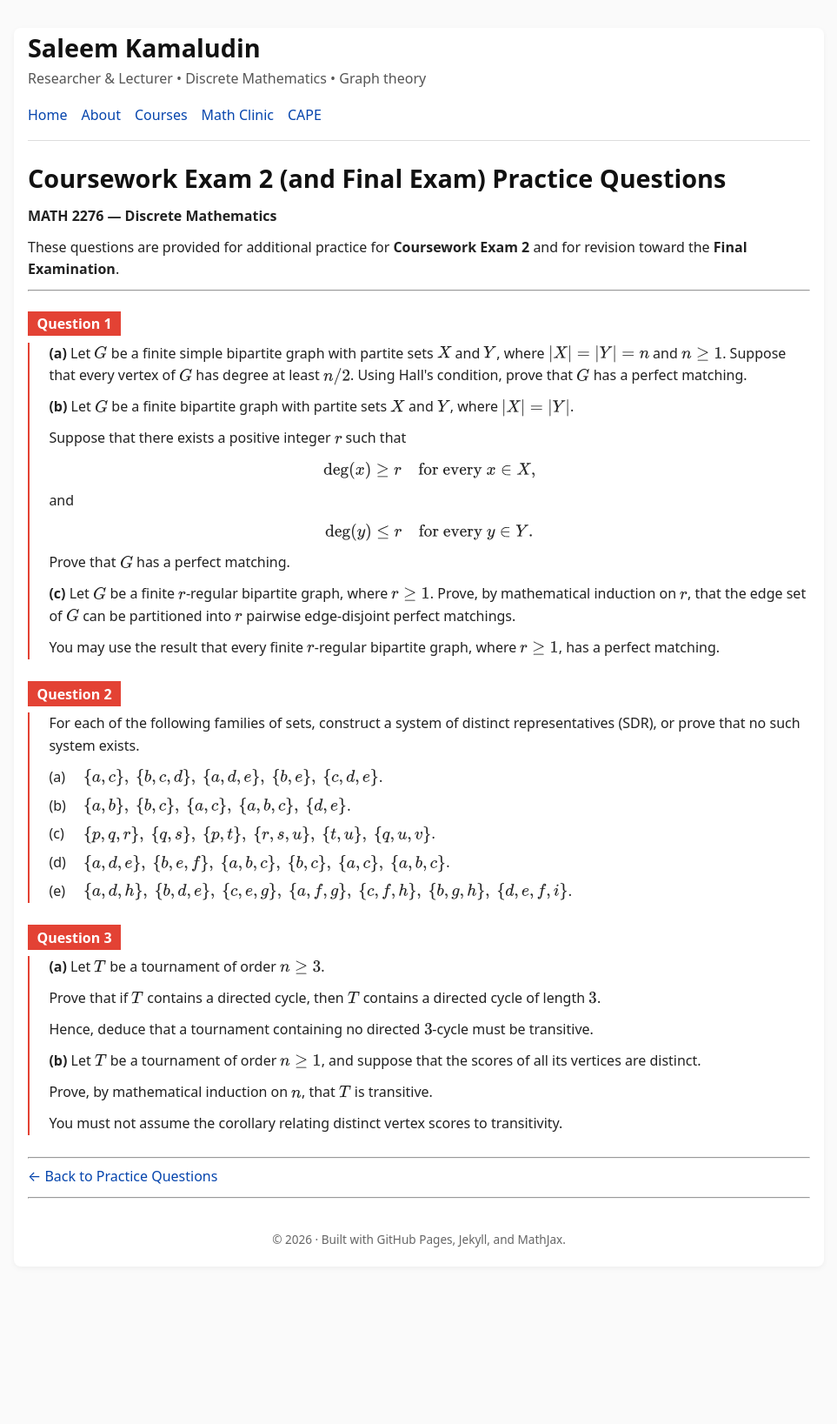
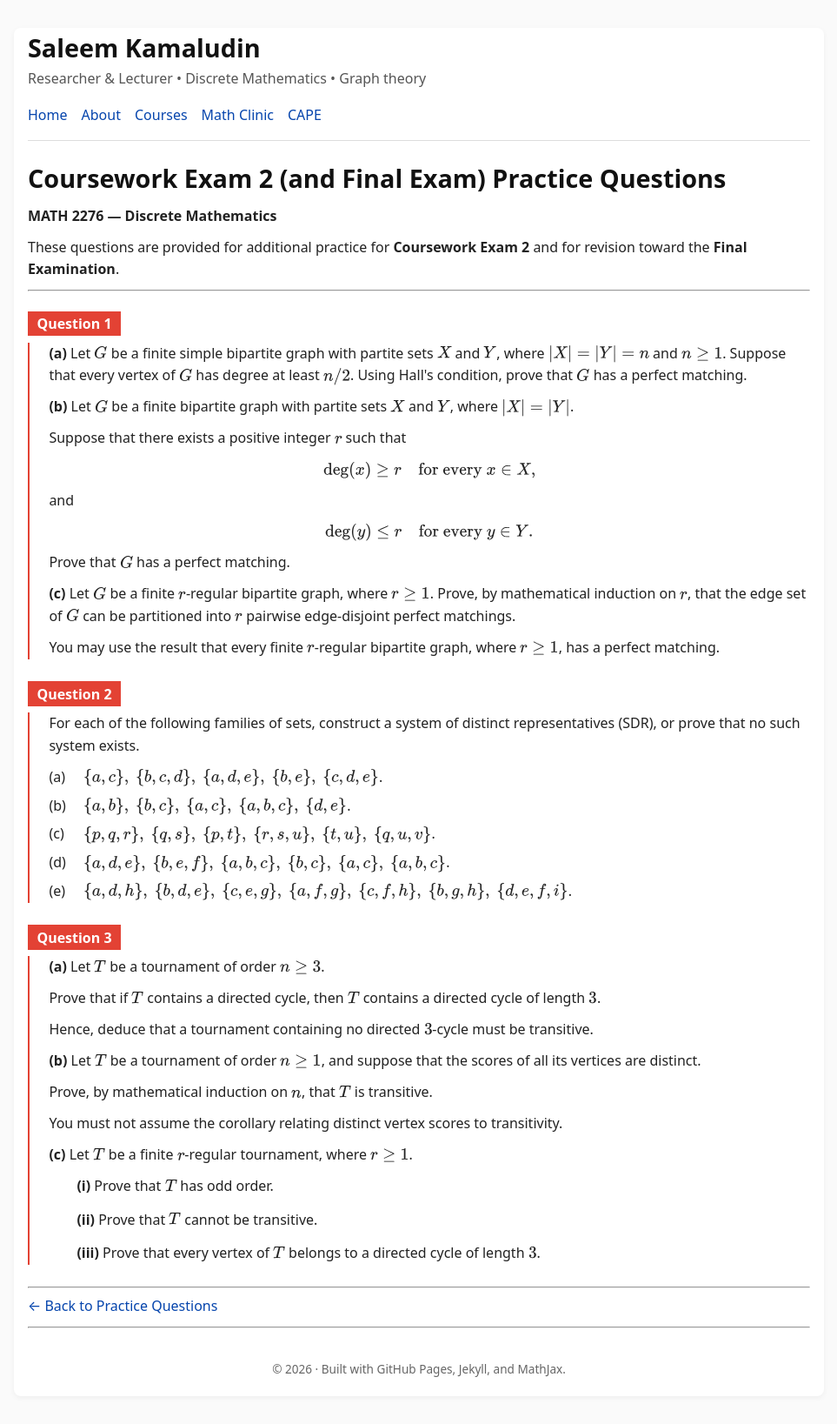
Before and after one commit to SaleemKamaludin/SaleemKamaludin.github.io, a Jekyll site: the page built from courses/math-2276/practice-questions/coursework-exam-2/index.md, in a window 1280 px wide. Shown: the whole page at 87% size, without its empty margins (158-1121 px from the left). Built offline with Jekyll 4.4.1, drawn with Linux system fonts in a browser that asks for light colours; before the commit the page ends 1488 px from its top, so only the background shows below that.

Commit message:
Add Question 3c regular tournament proofs

```diff
--- a/courses/math-2276/practice-questions/coursework-exam-2/index.md
+++ b/courses/math-2276/practice-questions/coursework-exam-2/index.md
@@ -175,6 +175,32 @@ that \(T\) is transitive.
 You must not assume the corollary relating
 distinct vertex scores to transitivity.
 </p>
+
+<p id="cw2-question-3c">
+<strong>(c)</strong>
+Let \(T\) be a finite \(r\)-regular tournament,
+where \(r\geq 1\).
+</p>
+
+<ol style="list-style-type: none; padding-left: 2em;">
+
+<li style="margin-bottom: 0.8em;">
+<strong>(i)</strong>
+Prove that \(T\) has odd order.
+</li>
+
+<li style="margin-bottom: 0.8em;">
+<strong>(ii)</strong>
+Prove that \(T\) cannot be transitive.
+</li>
+
+<li style="margin-bottom: 0.8em;">
+<strong>(iii)</strong>
+Prove that every vertex of \(T\)
+belongs to a directed cycle of length \(3\).
+</li>
+
+</ol>
 </div>
 </div>
 
```
